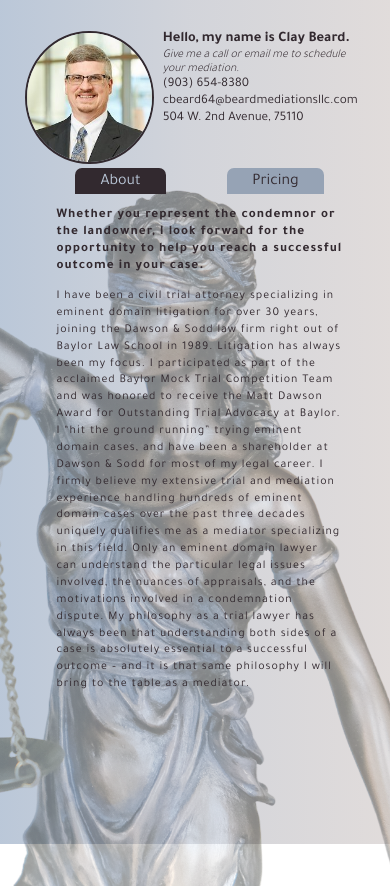
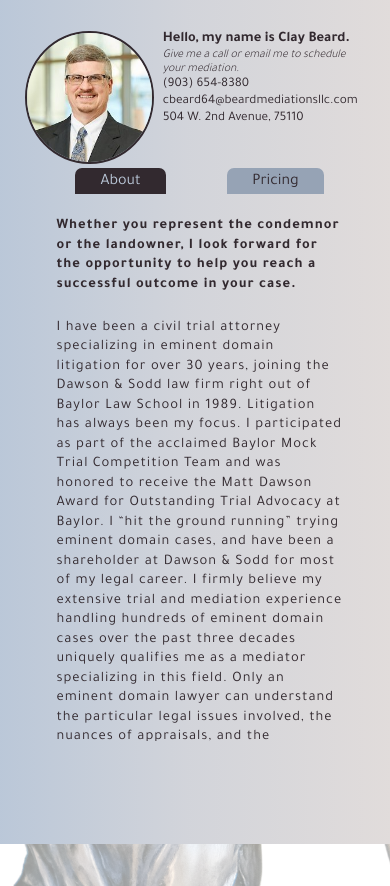
Before and after one commit to h-elliot/beard-mediations, a React (Create React App) app: page / in a window 390 px wide. Built offline with nearby package versions, Linux system fonts and the light colour scheme.

Commit message:
ABOUT SCROLLBAR SOLVED!

```diff
--- a/src/App.css
+++ b/src/App.css
@@ -35,9 +35,7 @@ main {
   height: 100%;
   min-height: 100%;
   width: 100%;
-  display: flex;
-  flex-flow: column nowrap;
-  align-items: center;
+
   background: hsla(10, 9%, 87%, 1);
 
     background: linear-gradient(180deg, hsla(10, 9%, 87%, 1) 0%, hsla(225, 10%, 84%, 1) 52%, hsla(214, 28%, 79%, 1) 100%);
--- a/src/styles/About.css
+++ b/src/styles/About.css
@@ -5,25 +5,19 @@
 	/* font-size: calc(9pt + 1vmin); */
 
 	letter-spacing: 1px;
-	line-height: 27px;
-
+	line-height: 3vmin;
 }
 
-.About-title h3 {
+.About-title {
 	/* font-size: calc(7pt + 2vmin); */
-	padding: 0 5%;
-	margin: 0;
-	margin-top: 2%;
-	margin-right: 6%;
+	margin: 3vmin 6vmin 0 0;
 	max-height: 12%;
 }
 
-.About-p p {
-	padding: 0 5%;
-	margin-right: 6%;
+.About-p {
 	height: 70vh;
 
-	overflow: scroll !important;
+	overflow-y: scroll !important;
 
 
 }
@@ -38,15 +32,22 @@
 @media screen and (max-width: 800px) {
 
 	.About-text {
-		max-width: 90%;
 		line-height: 2vh;
+
+		overflow-y: scroll;
 	}
 
 	.About-title {
-		font-size: calc(7pt + 1vmin);
+		margin: 6vmin 0 0 0;
+		font-size: calc(8pt + 1vmin);
+		line-height: 5vmin;
+
 	}
 
 	.About-p {
-		font-size: calc(6pt + 1vmin);
+		height: 50vh;
+		font-size: calc(8pt + 1vmin);
+		line-height: 5vmin;
+		margin: 6vmin 0 0 0;
 	}
 }
--- a/src/styles/PageContent.css
+++ b/src/styles/PageContent.css
@@ -1,7 +1,6 @@
 /* MAIN */
 
 .Page-content-all {
-	flex-basis: auto;
 	height:fit-content;
 	width: 55%;
 	left: 0;
--- a/src/styles/Pricing.css
+++ b/src/styles/Pricing.css
@@ -7,11 +7,11 @@
 	line-height: 30px;
 }
 
-.Pricing-title h3 {
+.Pricing-title {
 	max-height: 12%;
 }
 
-.Pricing-p {
+.Pricing-text {
 	padding: 0 10%;
 	margin-right: 6%;
 
@@ -33,17 +33,16 @@
 		letter-spacing: auto;
 	}
 
-	.Pricing-title h3 {
+	.Pricing-title {
+		font-size: calc(8pt + 1vmin);
+
+
+	}
+
+	.Pricing-text {
+		max-width: 90%;
+		line-height: auto;
 		font-size: calc(7pt + 1vmin);
 	}
 
-	.Pricing-text ul {
-		max-width: 90%;
-		line-height: 2vh;
-		padding: 0vh;
-	}
-
-	.Pricing-text-item li{
-		font-size: calc(2pt + 1vmin);
-	}
 }
```
